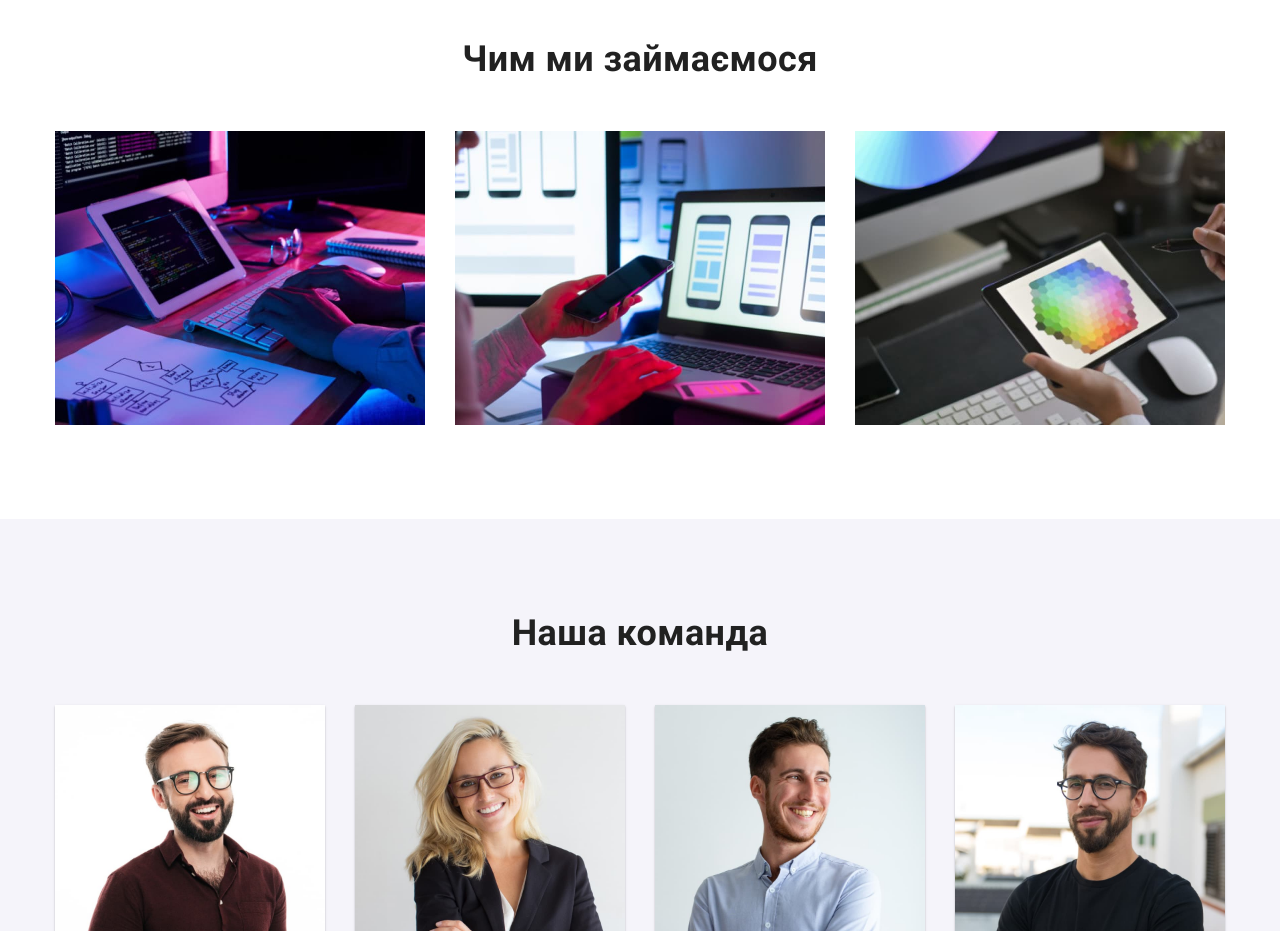
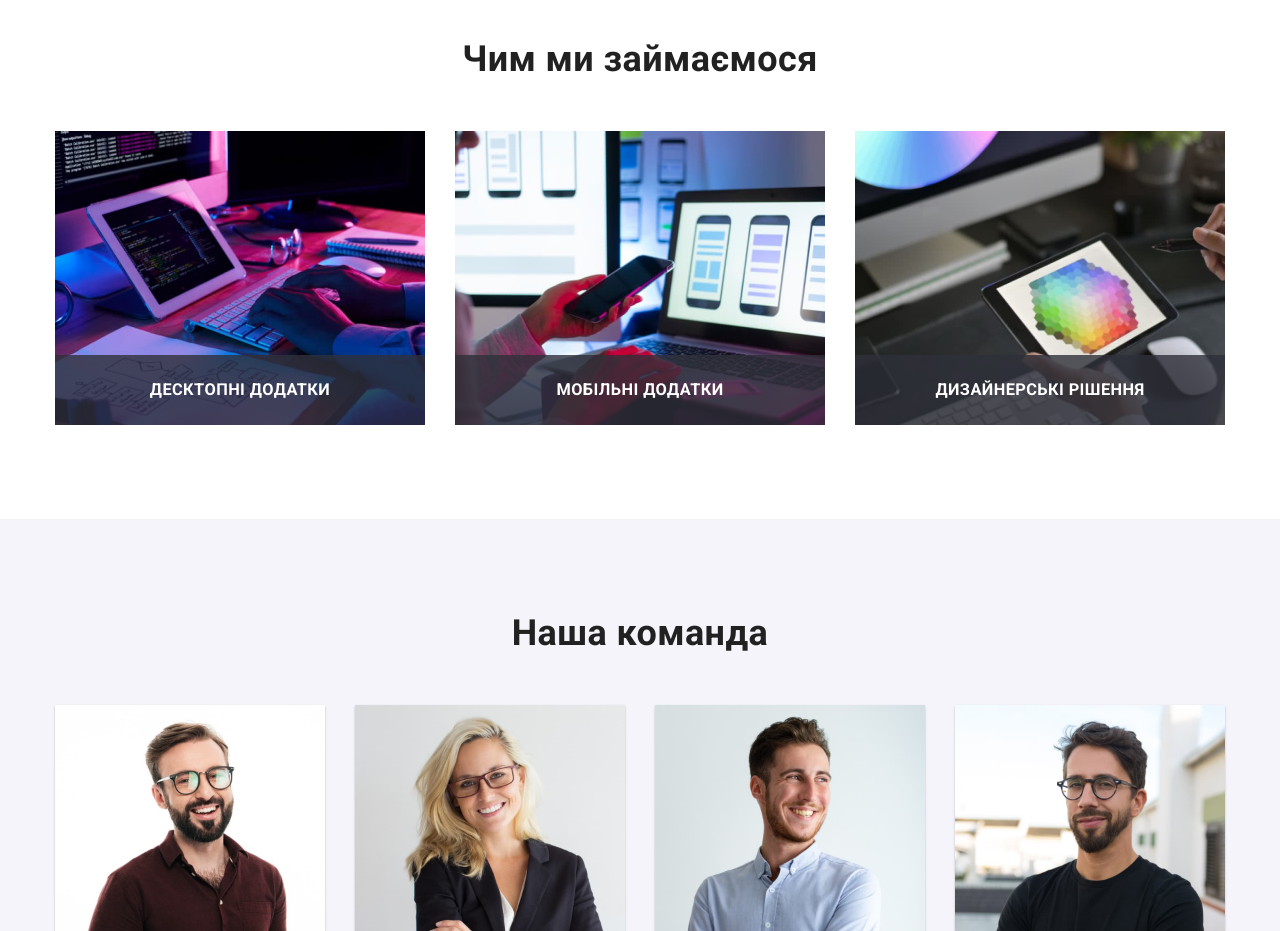
Before and after one commit to VadymNeiman/goit-markup-hw-05, a plain HTML site: page index.html in a window 1280 px wide. Shown: the part 1080-2011 px from the top of the page. Drawn offline with nearby package versions, Linux system fonts and the light colour scheme.

Commit message:
Update "Студія"
Додав заголовки у секції "Чим ми займаємось"

```diff
--- a/css/styles.css
+++ b/css/styles.css
@@ -256,6 +256,12 @@
    margin-bottom: 50px;
    color: var(--main-text-color,black);
 }
+.section-subtitle {
+   line-height: 1.14;
+   text-transform: uppercase;
+   color: var(--main-text-color,black);
+   margin-bottom: 10px;
+}
 .section-advant {
    padding-top: 94px;
 }
@@ -278,13 +284,26 @@
 .doing-items {
    display: flex;
    gap: 30px;
+   /* position: relative; */
 }
 
-.section-subtitle {
+.doing-subtitle {
    line-height: 1.14;
    text-transform: uppercase;
-   color: var(--main-text-color,black);
-   margin-bottom: 10px;
+   color: var(--light-text-color,white);
+   background-color: rgba(47, 48, 58, 0.8);
+   display: flex;
+   justify-content: center;
+   align-items: center;
+   height: 70px;
+   width: 100%;
+   position: absolute;
+   bottom: 0;
+
+}
+
+.doing-item {
+   position: relative;
 }
 
 .section-text {
--- a/index.html
+++ b/index.html
@@ -110,9 +110,24 @@
             <div class="container">
                 <h2 class="section-title">Чим ми займаємося</h2>
                 <ul class="no-list-marker doing-items">
-                    <li><img src="./images/workplace1.jpg" alt="workplace1" width="370" height="294"></li>
-                    <li><img src="./images/workplace2.jpg" alt="workplace2" width="370" height="294"></li>
-                    <li><img src="./images/workplace3.jpg" alt="workplace3" width="370" height="294"></li>
+                    <li class="doing-item">
+                        <img src="./images/workplace1.jpg" alt="workplace1" width="370" height="294">
+                        <h3 class="doing-subtitle">
+                            Десктопні додатки
+                        </h3>
+                    </li>
+                    <li class="doing-item">
+                        <img src="./images/workplace2.jpg" alt="workplace2" width="370" height="294">
+                         <h3 class="doing-subtitle">
+                            Мобільні додатки
+                        </h3>
+                    </li>
+                    <li class="doing-item">
+                        <img src="./images/workplace3.jpg" alt="workplace3" width="370" height="294">
+                         <h3 class="doing-subtitle">
+                            Дизайнерські рішення
+                        </h3>
+                    </li>
                 </ul>
             </div>
         </section>
```
